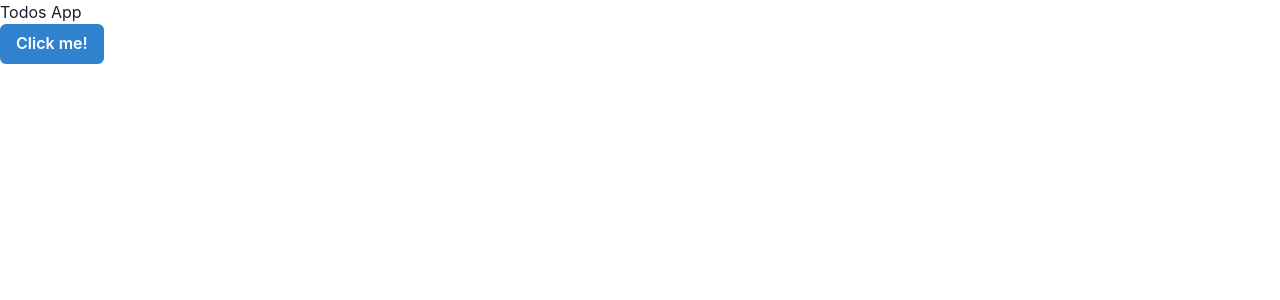
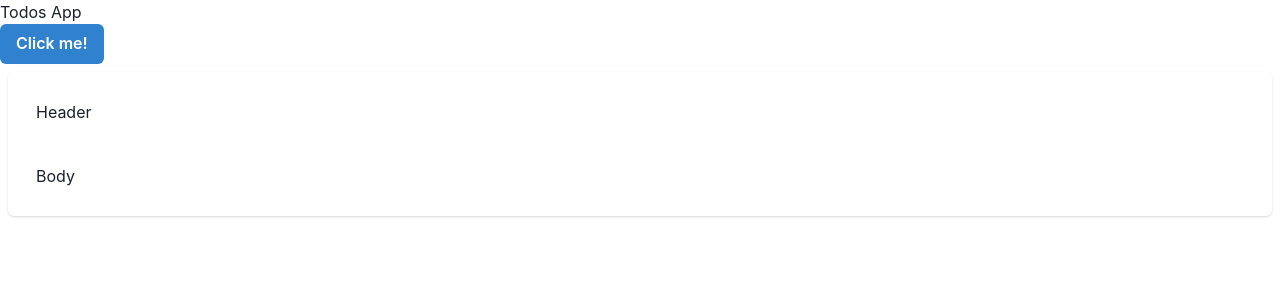
Before and after one commit to chrisvasqm/react-notes, a React (Vite) app: page / in a window 1280 px wide. Shown: the top 300 px of the page. Built offline with nearby package versions, Linux system fonts and the light colour scheme.

Commit message:
Add note card

```diff
--- a/src/App.tsx
+++ b/src/App.tsx
@@ -1,11 +1,13 @@
 import { Button } from '@chakra-ui/react';
 import './App.css';
+import NoteCard from './components/NoteCard';
 
 function App() {
   return (
     <>
       <h1>Todos App</h1>
       <Button colorScheme='blue'>Click me!</Button>
+      <NoteCard></NoteCard>
     </>
   );
 }
--- /dev/null
+++ b/src/components/NoteCard.tsx
@@ -0,0 +1,12 @@
+import { Card, CardBody, CardHeader } from '@chakra-ui/react';
+
+function NoteCard() {
+  return (
+    <Card padding={2} margin={2}>
+      <CardHeader>Header</CardHeader>
+      <CardBody>Body</CardBody>
+    </Card>
+  );
+}
+
+export default NoteCard;
```
